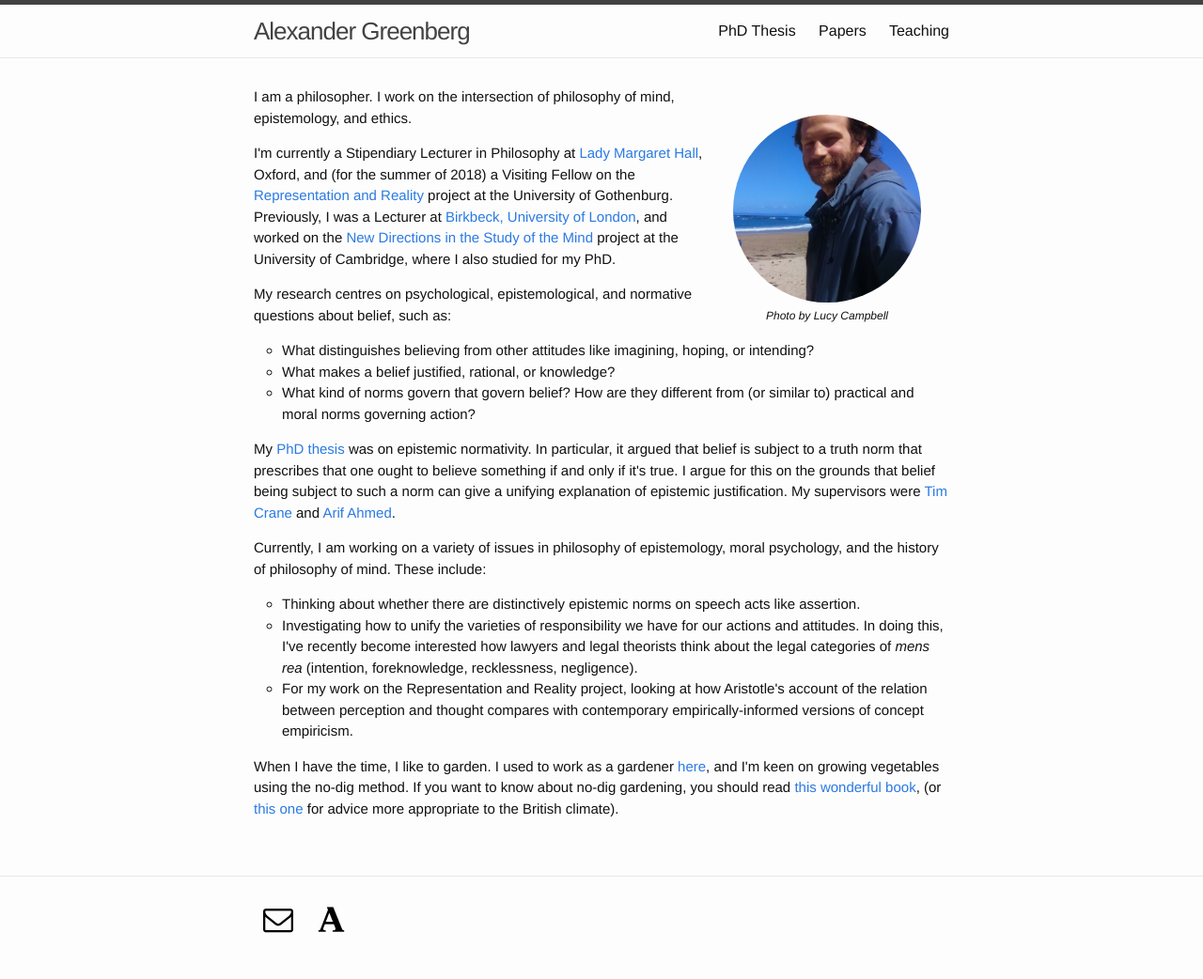
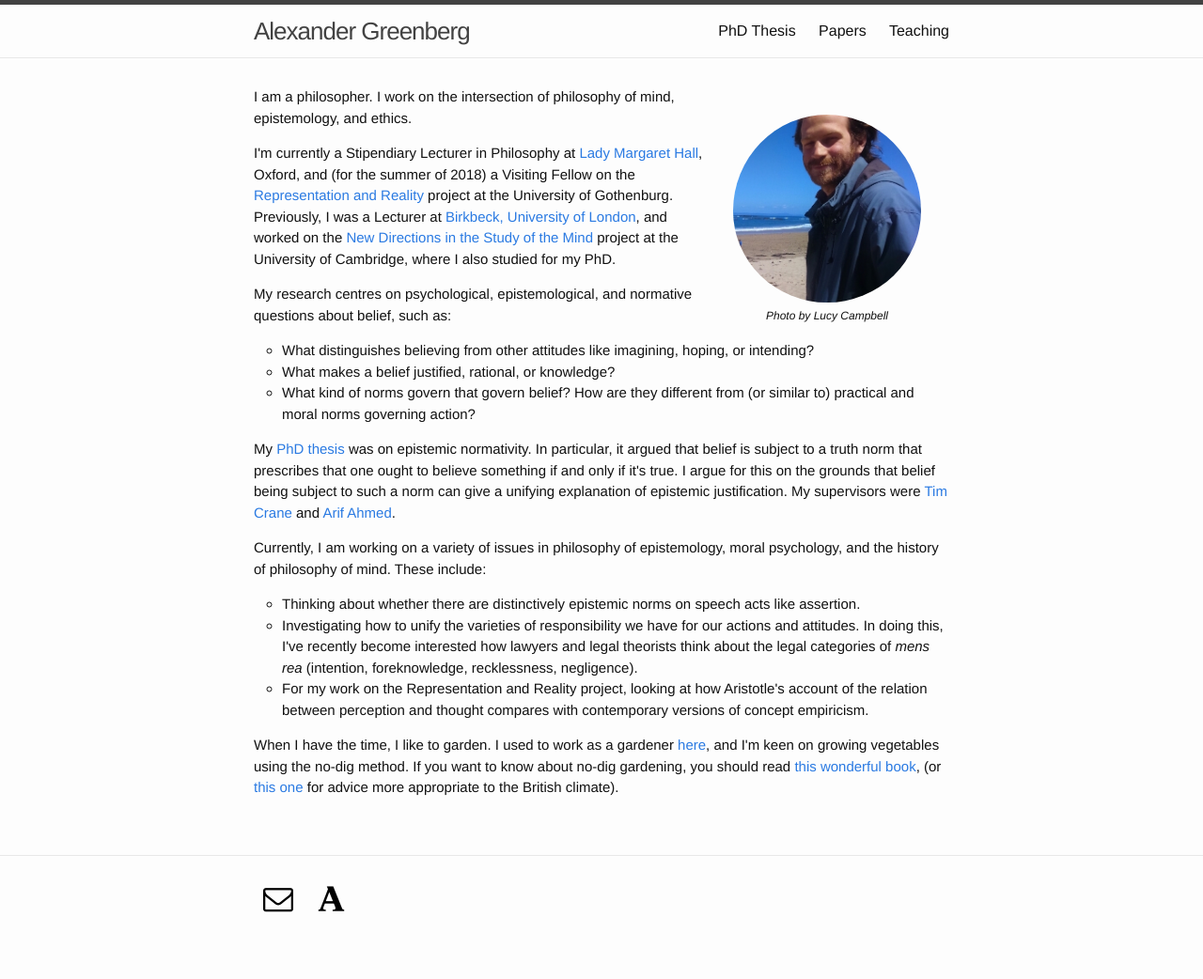
Before and after one commit to alexandergreenberg/alexandergreenberg.github.io, a Jekyll site: the page built from index.html, in a window 1280 px wide. Shown: the whole page at 94% size. Built offline with Jekyll 4.4.1, drawn with Linux system fonts in a browser that asks for light colours; some web fonts are replaced; after the commit the page ends 1020 px from its top, so only the background shows below that.

Commit message:
Update index.html

```diff
--- a/index.html
+++ b/index.html
@@ -21,7 +21,7 @@ layout: default
       <ul class="questions-list">
         <li>Thinking about whether there are distinctively epistemic norms on speech acts like assertion.</li>
         <li>Investigating how to unify the varieties of responsibility we have for our actions and attitudes. In doing this, I've recently become interested how lawyers and legal theorists think about the legal categories of <em>mens rea</em> (intention, foreknowledge, recklessness, negligence).</li>
-        <li>For my work on the Representation and Reality project, looking at how Aristotle's account of the relation between perception and thought compares with contemporary empirically-informed versions of concept empiricism.</li>
+        <li>For my work on the Representation and Reality project, looking at how Aristotle's account of the relation between perception and thought compares with contemporary versions of concept empiricism.</li>
       </ul>
     <p class="paragraph">When I have the time, I like to garden. I used to work as a gardener <a href="http://www.kings.cam.ac.uk/about/history.html#gardens" target="_blank">here</a>, and I'm keen on growing vegetables using the no-dig method. If you want to know about no-dig gardening, you should read <a href="http://www.nyrb.com/products/the-one-straw-revolution?variant=1094932353" target="_blank">this wonderful book</a>, (or <a href="http://www.charlesdowding.co.uk/product/organic-gardening-the-natural-no-dig-way/" target="_blank">this one</a> for advice more appropriate to the British climate).</p>
   </div>
```
